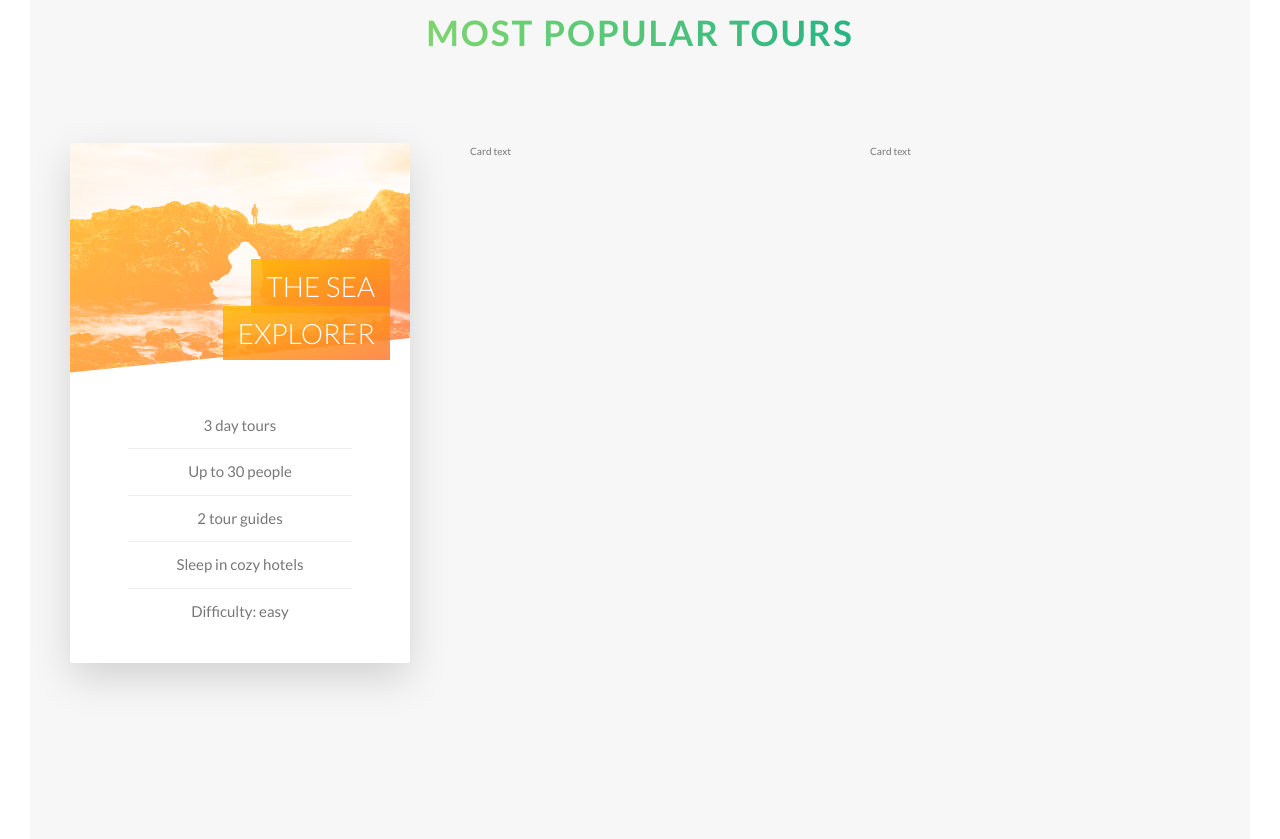
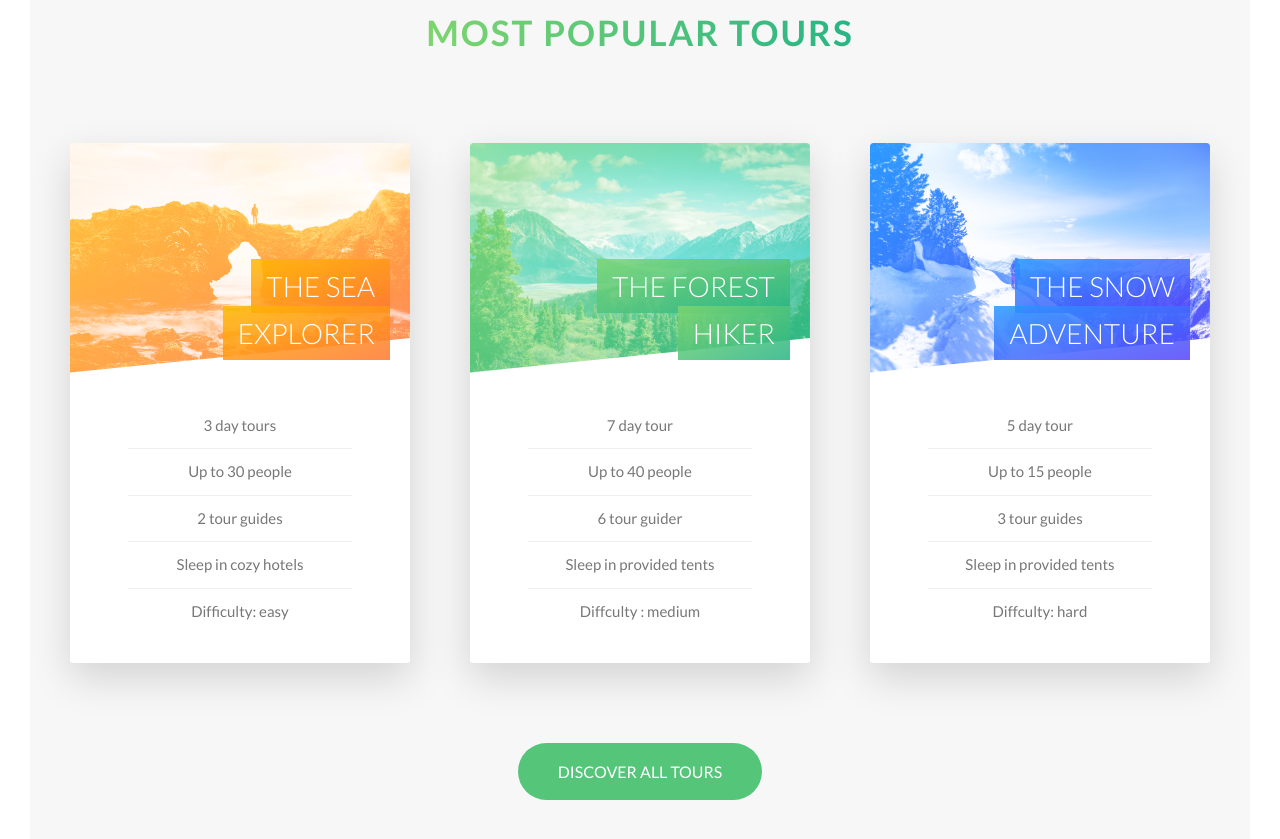
Before and after one commit to mhayk/natours-css, a website: page index.html in a window 1280 px wide. Shown: the part 2554-3393 px from the top of the page. Drawn offline with Linux system fonts and the light colour scheme.

Commit message:
Building the Tours Section - Part 3
Signed-off-by: Mhayk Whandson <hi@mhayk.com>

```diff
--- a/index.html
+++ b/index.html
@@ -1,15 +1,17 @@
 <!DOCTYPE html>
 <html lang="en">
+  <head>
+    <meta charset="UTF-8" />
+    <meta name="viewport" content="width=device-width, initial-scale=1.0" />
 
-<head>
-    <meta charset="UTF-8">
-    <meta name="viewport" content="width=device-width, initial-scale=1.0">
+    <link
+      href="https://fonts.googleapis.com/css?family=Lato:100,300,400,700,900"
+      rel="stylesheet"
+    />
 
-    <link href="https://fonts.googleapis.com/css?family=Lato:100,300,400,700,900" rel="stylesheet">
-
-    <link rel="stylesheet" href="css/icon-font.css">
-    <link rel="stylesheet" href="css/style.css">
-    <link rel="shortcut icon" type="image/png" href="img/favicon.png">
+    <link rel="stylesheet" href="css/icon-font.css" />
+    <link rel="stylesheet" href="css/style.css" />
+    <link rel="shortcut icon" type="image/png" href="img/favicon.png" />
 
     <title>Natours | Exciting tours for adventurous people</title>
   </head>
@@ -17,7 +19,7 @@
   <body>
     <header class="header">
       <div class="header__logo-box">
-            <img src="img/logo-white.png" alt="Logo" class="header__logo">
+        <img src="img/logo-white.png" alt="Logo" class="header__logo" />
       </div>
       <div class="header__text-box">
         <h1 class="heading-primary">
@@ -39,27 +41,45 @@
 
         <div class="row">
           <div class="col-1-of-2">
-                    <h3 class="heading-tertiary u-margin-bottom-small">You're going to fall in love with nature</h3>
+            <h3 class="heading-tertiary u-margin-bottom-small">
+              You're going to fall in love with nature
+            </h3>
             <p class="paragraph">
-                        Lorem ipsum dolor sit amet consectetur adipisicing elit. Tempora quia voluptates possimus minima
-                        autem fugiat assumenda quidem corrupti esse! Voluptate corporis nulla cum. Exercitationem, eum
+              Lorem ipsum dolor sit amet consectetur adipisicing elit. Tempora
+              quia voluptates possimus minima autem fugiat assumenda quidem
+              corrupti esse! Voluptate corporis nulla cum. Exercitationem, eum
               quo nemo saepe necessitatibus modi?
             </p>
 
-                    <h3 class="heading-tertiary u-margin-bottom-small">Live adventures like you never have before</h3>
+            <h3 class="heading-tertiary u-margin-bottom-small">
+              Live adventures like you never have before
+            </h3>
             <p class="paragraph">
-                        Lorem ipsum dolor sit amet consectetur adipisicing elit. Rerum atque corrupti optio libero
-                        deleniti, dolorem officiis asperiores possimus reprehenderit vitae modi ducimus? Sint beatae
-                        commodi soluta repellendus natus nisi odit.
+              Lorem ipsum dolor sit amet consectetur adipisicing elit. Rerum
+              atque corrupti optio libero deleniti, dolorem officiis asperiores
+              possimus reprehenderit vitae modi ducimus? Sint beatae commodi
+              soluta repellendus natus nisi odit.
             </p>
 
             <a href="#" class="btn-text">Learn more &rarr;</a>
           </div>
           <div class="col-1-of-2">
             <div class="composition">
-                        <img src="img/nat-1-large.jpg" alt="Photo 1" class="composition__photo composition__photo--p1">
-                        <img src="img/nat-2-large.jpg" alt="Photo 2" class="composition__photo composition__photo--p2">
-                        <img src="img/nat-3-large.jpg" alt="Photo 3" class="composition__photo composition__photo--p3">
+              <img
+                src="img/nat-1-large.jpg"
+                alt="Photo 1"
+                class="composition__photo composition__photo--p1"
+              />
+              <img
+                src="img/nat-2-large.jpg"
+                alt="Photo 2"
+                class="composition__photo composition__photo--p2"
+              />
+              <img
+                src="img/nat-3-large.jpg"
+                alt="Photo 3"
+                class="composition__photo composition__photo--p3"
+              />
             </div>
           </div>
         </div>
@@ -70,10 +90,13 @@
           <div class="col-1-of-4">
             <div class="feature-box">
               <i class="feature-box__icon icon-basic-world"></i>
-                        <h3 class="heading-tertiary u-margin-bottom-small">Explore the world</h3>
+              <h3 class="heading-tertiary u-margin-bottom-small">
+                Explore the world
+              </h3>
               <p class="feature-box__text">
-                            Lorem ipsum dolor sit amet consectetur adipisicing elit. Dignissimos quam vel id, recusandae
-                            nobis magnam doloribus quasi tenetur, placeat impedit distinctio animi velit? Quaerat sit
+                Lorem ipsum dolor sit amet consectetur adipisicing elit.
+                Dignissimos quam vel id, recusandae nobis magnam doloribus quasi
+                tenetur, placeat impedit distinctio animi velit? Quaerat sit
                 animi in nulla ducimus debitis.
               </p>
             </div>
@@ -81,10 +104,13 @@
           <div class="col-1-of-4">
             <div class="feature-box">
               <i class="feature-box__icon icon-basic-compass"></i>
-                        <h3 class="heading-tertiary u-margin-bottom-small">Meet Nature</h3>
+              <h3 class="heading-tertiary u-margin-bottom-small">
+                Meet Nature
+              </h3>
               <p class="feature-box__text">
-                            Lorem ipsum dolor sit amet consectetur adipisicing elit. Quos, ipsum placeat officia debitis
-                            id cum distinctio assumenda dignissimos explicabo eaque sint vero dolorum aperiam,
+                Lorem ipsum dolor sit amet consectetur adipisicing elit. Quos,
+                ipsum placeat officia debitis id cum distinctio assumenda
+                dignissimos explicabo eaque sint vero dolorum aperiam,
                 laudantium dolor deleniti architecto rem in!
               </p>
             </div>
@@ -92,10 +118,13 @@
           <div class="col-1-of-4">
             <div class="feature-box">
               <i class="feature-box__icon icon-basic-map"></i>
-                        <h3 class="heading-tertiary u-margin-bottom-small">Find Your Way</h3>
+              <h3 class="heading-tertiary u-margin-bottom-small">
+                Find Your Way
+              </h3>
               <p class="feature-box__text">
-                            Lorem ipsum dolor, sit amet consectetur adipisicing elit. Eum, voluptatem natus laborum in
-                            veritatis accusantium aliquam molestiae est vero enim quos magni quisquam voluptate ratione
+                Lorem ipsum dolor, sit amet consectetur adipisicing elit. Eum,
+                voluptatem natus laborum in veritatis accusantium aliquam
+                molestiae est vero enim quos magni quisquam voluptate ratione
                 facere accusamus eligendi. Omnis, nihil!
               </p>
             </div>
@@ -103,10 +132,13 @@
           <div class="col-1-of-4">
             <div class="feature-box">
               <i class="feature-box__icon icon-basic-heart"></i>
-                        <h3 class="heading-tertiary u-margin-bottom-small">LIVE HEALTHIER LIFE</h3>
+              <h3 class="heading-tertiary u-margin-bottom-small">
+                LIVE HEALTHIER LIFE
+              </h3>
               <p class="feature-box__text">
-                            Lorem ipsum dolor sit amet consectetur adipisicing elit. Sapiente, nisi illum iure impedit
-                            praesentium corrupti vero natus nam ducimus odit aperiam adipisci eaque sequi, veritatis
+                Lorem ipsum dolor sit amet consectetur adipisicing elit.
+                Sapiente, nisi illum iure impedit praesentium corrupti vero
+                natus nam ducimus odit aperiam adipisci eaque sequi, veritatis
                 alias. Eaque iusto asperiores totam.
               </p>
             </div>
@@ -129,7 +161,9 @@
                   &nbsp;
                 </div>
                 <h4 class="card__heading">
-                                <span class="card__heading-span card__heading-span--1">The Sea Explorer</span>
+                  <span class="card__heading-span card__heading-span--1"
+                    >The Sea Explorer</span
+                  >
                 </h4>
                 <div class="card__details">
                   <ul>
@@ -142,19 +176,86 @@
                 </div>
               </div>
               <div class="card__side card__side--back card__side--back-1">
-                            BACK
+                <div class="card__cta">
+                  <div class="card__price-box">
+                    <p class="card__price-only">Only</p>
+                    <p class="card__price-value">$297</p>
+                  </div>
+                  <a href="#" class="btn btn--white">Book now!</a>
+                </div>
+              </div>
+            </div>
           </div>
 
+          <div class="col-1-of-3">
+            <div class="card">
+              <div class="card__side card__side--front">
+                <div class="card__picture card__picture--2">
+                  &nbsp;
+                </div>
+                <h4 class="card__heading">
+                  <span class="card__heading-span card__heading-span--2">
+                    The Forest Hiker
+                  </span>
+                </h4>
+                <div class="card__details">
+                  <ul>
+                    <li>7 day tour</li>
+                    <li>Up to 40 people</li>
+                    <li>6 tour guider</li>
+                    <li>Sleep in provided tents</li>
+                    <li>Diffculty : medium</li>
+                  </ul>
                 </div>
               </div>
+              <div class="card__side card__side--back card__side--back-2">
+                <div class="card__cta">
+                  <div class="card__price-box">
+                    <p class="card__price-only">Only</p>
+                    <p class="card__price-value">$497</p>
+                  </div>
+                  <a href="#" class="btn btn--white">Book now!</a>
+                </div>
+              </div>
+            </div>
+          </div>
+
           <div class="col-1-of-3">
             <div class="card">
-                        Card text
+              <div class="card__side card__side--front">
+                <div class="card__picture card__picture--3">
+                  &nbsp;
+                </div>
+                <h4 class="card__heading">
+                  <span class="card__heading-span card__heading-span--3"
+                    >The Snow Adventure</span
+                  >
+                </h4>
+                <div class="card__details">
+                  <ul>
+                    <li>5 day tour</li>
+                    <li>Up to 15 people</li>
+                    <li>3 tour guides</li>
+                    <li>Sleep in provided tents</li>
+                    <li>Diffculty: hard</li>
+                  </ul>
                 </div>
               </div>
-                <div class="col-1-of-3">
-                    <div class="card">Card text</div>
+              <div class="card__side card__side--back card__side--back-3">
+                    <div class="card__cta">
+                      <div class="card__price-box">
+                        <p class="card__price-only">Only</p>
+                        <p class="card__price-value">$897</p>
                       </div>
+                      <a href="#" class="btn btn--white">Book now!</a>
+                    </div>
+                  </div>
+            </div>
+          </div>
+        </div>
+
+        <div class="u-center-text u-margin-bottom-big">
+            <a href="#" class="btn btn--green btn-margin-top-huge">Discover all tours</a>
         </div>
 
       </section>
@@ -228,5 +329,4 @@
     </section>
     -->
   </body>
-
 </html>
--- a/sass/base/_utilities.scss
+++ b/sass/base/_utilities.scss
@@ -13,3 +13,6 @@
 .u-margin-bottom-big {
   margin-bottom: 8rem;
 }
+
+.u-margin-top-big { margin-top: 8rem; }
+.u-margin-top-huge { margin-top: 10rem; }
--- a/sass/components/_button.scss
+++ b/sass/components/_button.scss
@@ -33,6 +33,15 @@
 
     &::after {
       background-color: $color-white;
+    }
+  }
+
+  &--green {
+    background-color: $color-primary;
+    color: $color-white;
+
+    &::after {
+      background-color: $color-primary;
     }
   }
 
--- a/sass/components/_card.scss
+++ b/sass/components/_card.scss
@@ -29,7 +29,13 @@
         background-image: linear-gradient(to right bottom, $color-secondary-light, $color-secondary-dark);
       }
 
-      &-2 {}
+      &-2 {
+        background-image: linear-gradient(to right bottom, $color-primary-light, $color-primary-dark);
+      }
+
+      &-3 {
+        background-image: linear-gradient(to right bottom, $color-tertiary-light, $color-tertiary-dark);
+      }
     }
   }
 
@@ -48,6 +54,9 @@
     background-blend-mode: screen;
     -webkit-clip-path: polygon(0 0, 100% 0, 100% 85%,0 100%);
     clip-path: polygon(0 0, 100% 0, 100% 85%,0 100%);
+    border-top-left-radius: 3px;
+    border-top-right-radius: 3px;
+
 
     &--1 {
       background-image: linear-gradient(to right bottom, $color-secondary-light, $color-secondary-dark),
@@ -55,11 +64,13 @@
     }
 
     &--2 {
-      background-image: url(../img/nat-5.jpg);
+      background-image: linear-gradient(to right bottom, $color-primary-light, $color-primary-dark),
+      url(../img/nat-6.jpg);
     }
 
     &--3 {
-      background-image: url(../img/nat-5.jpg);
+      background-image: linear-gradient(to right bottom, $color-tertiary-light, $color-tertiary-dark),
+      url(../img/nat-7.jpg);
     }
   }
 
@@ -83,6 +94,14 @@
     &--1 {
       background-image: linear-gradient(to right bottom, rgba($color-secondary-light, .85), rgba($color-secondary-dark, .85))
     }
+
+    &--2 {
+      background-image: linear-gradient(to right bottom, rgba($color-primary-light, .85), rgba($color-primary-dark, .85))
+    }
+
+    &--3 {
+      background-image: linear-gradient(to right bottom, rgba($color-tertiary-light, .85), rgba($color-tertiary-dark, .85))
+    }
   }
 
   &__details {
@@ -102,4 +121,30 @@
       }
     }
   }
+
+  //BACK SIDE STYLING
+  &__cta {
+    position: absolute;
+    top: 50%;
+    left: 50%;
+    transform: translate(-50%, -50%);
+    width: 90%;
+    text-align: center;
+  }
+
+  &__price-box {
+    text-align: center;
+    color: $color-white;
+    margin-bottom: 8rem;
+  }
+
+  &__price-only {
+    font-size: 1.4rem;
+    text-transform: uppercase;
+  }
+
+  &__price-value {
+    font-size: 6rem;
+    font-weight: 100;
+  }
 }
--- a/sass/pages/_home.scss
+++ b/sass/pages/_home.scss
@@ -21,6 +21,6 @@
 
 .section-tour {
   background-color: $color-grey-light-1;
-  padding: 25rem 0 50rem 0;
+  padding: 25rem 0 15rem 0;
   margin-top: -10vh;
 }
```
Also changed, not shown: css/style.css. Lines whose indentation alone changed are shown as unchanged.
